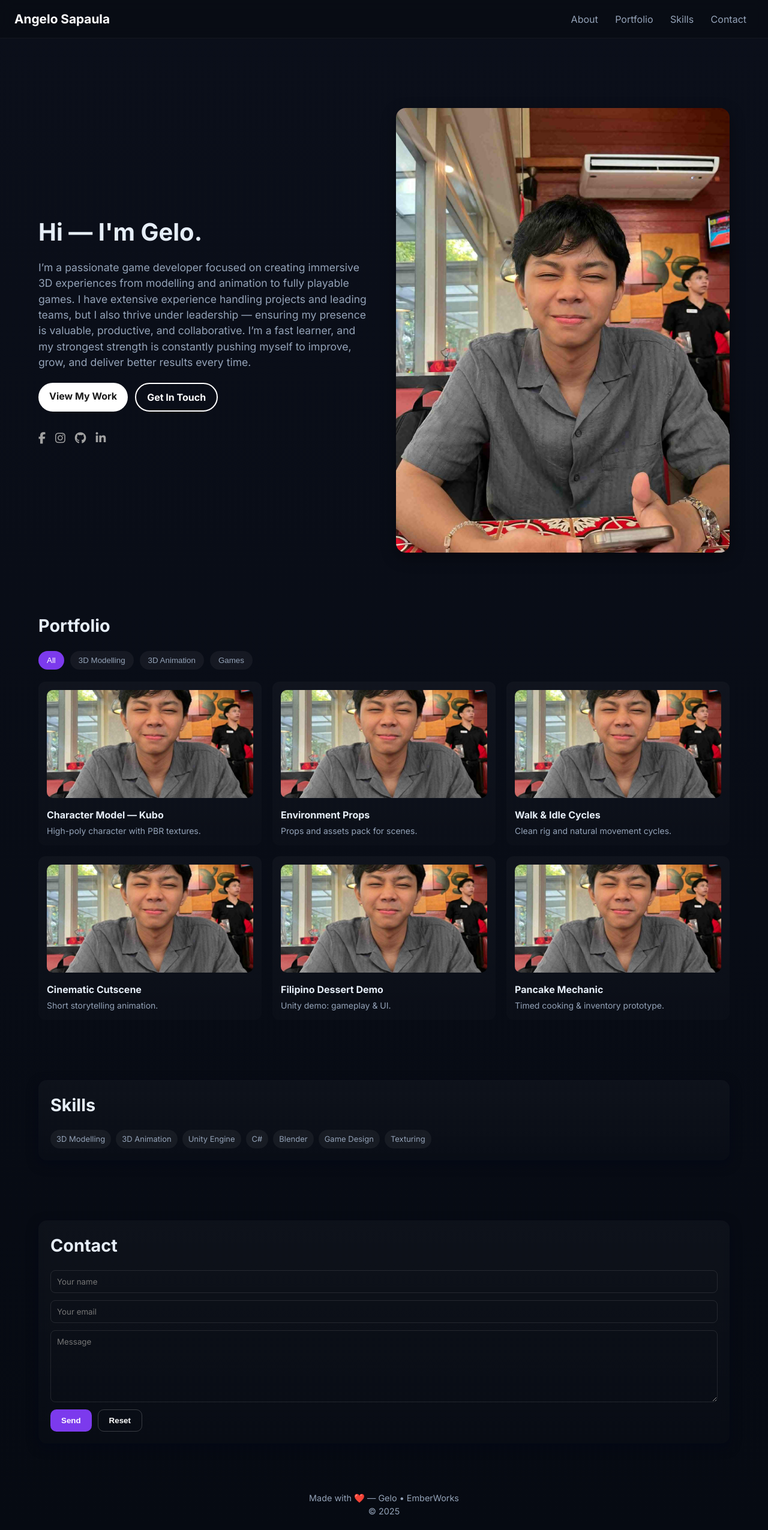
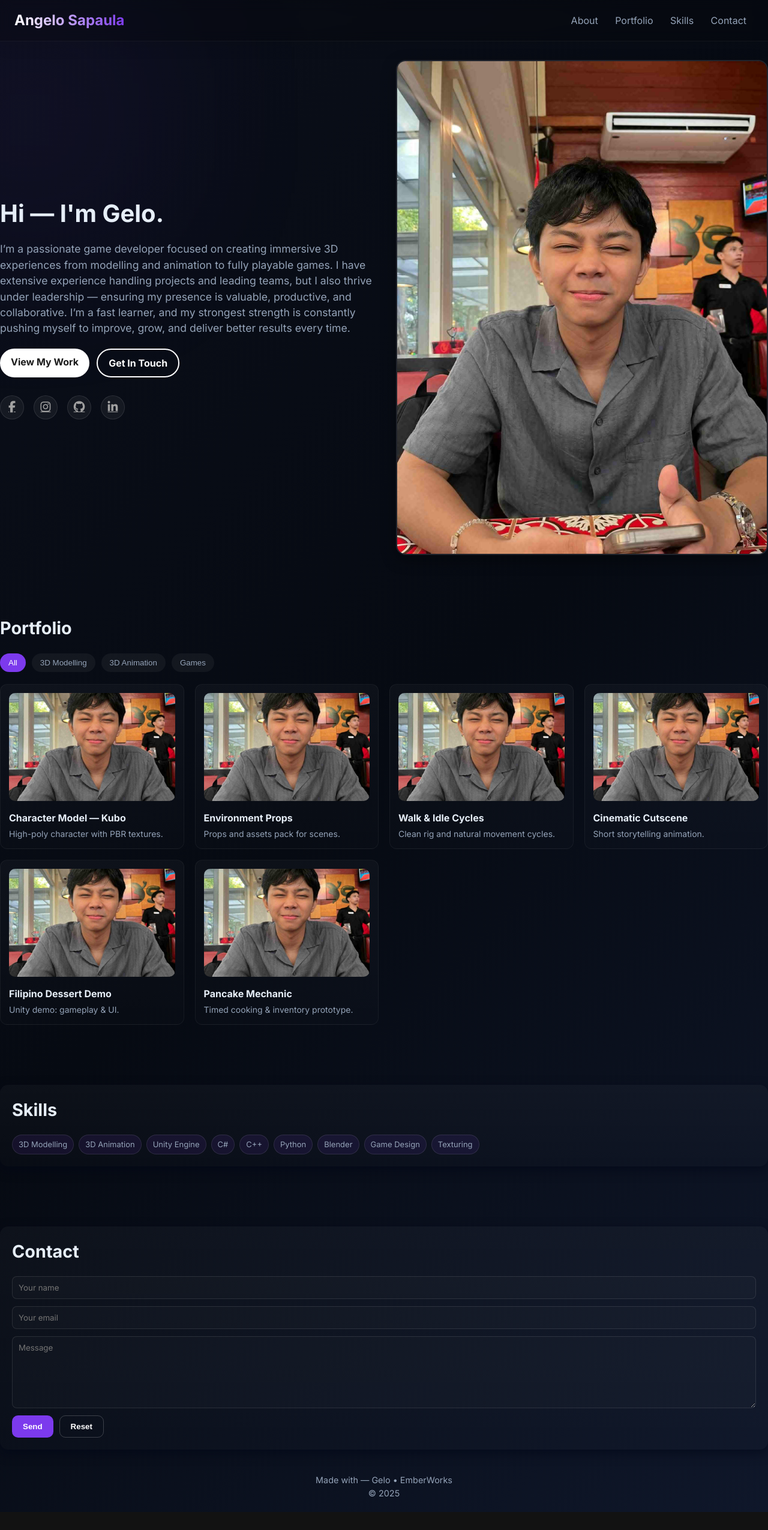
Before and after one commit to AgSapaulaGameDev/GameDev-Portfolio, a plain HTML site: page index.html in a window 1280 px wide. Shown: the whole page at 60% size. After the commit the page ends 2520 px from the top, so only its background shows below. Drawn offline with Linux system fonts and the light colour scheme.

Commit message:
Update index.html
New UI

```diff
--- a/index.html
+++ b/index.html
@@ -1,5 +1,6 @@
 <!DOCTYPE html>
 <html lang="en">
+
 <head>
   <meta charset="utf-8" />
   <meta name="viewport" content="width=device-width, initial-scale=1.0" />
@@ -15,83 +16,221 @@
       --max-width: 1200px;
       color-scheme: dark;
     }
-    * { box-sizing: border-box; margin: 0; padding: 0; }
+
+    * {
+      box-sizing: border-box;
+      margin: 0;
+      padding: 0;
+    }
+
     body {
       font-family: 'Inter', sans-serif;
-      background: linear-gradient(180deg, var(--bg), #060a12);
+      background: linear-gradient(135deg, var(--bg), #060a12, #0f172a);
+      min-height: 100vh;
       color: #e6eef8;
       line-height: 1.5;
     }
+
+    /* Enhanced Header */
     header {
       width: 100%;
-      background: rgba(0,0,0,0.2);
+      background: rgba(0, 0, 0, 0.2);
       position: fixed;
       top: 0;
       left: 0;
       z-index: 10;
       backdrop-filter: blur(10px);
-      border-bottom: 1px solid rgba(255,255,255,0.05);
+      border-bottom: 1px solid rgba(255, 255, 255, 0.05);
+      box-shadow: 0 4px 30px rgba(0, 0, 0, 0.1);
     }
-    .container { max-width: var(--max-width); margin: 0 auto; padding: 80px 24px 40px; }
-    nav { display: flex; justify-content: space-between; align-items: center; padding: 16px 24px; }
-    .logo { font-weight: 700; font-size: 1.3rem; color: #fff; }
+
+    .logo {
+      font-weight: 700;
+      font-size: 1.5rem;
+      color: #fff;
+      background: linear-gradient(90deg, #fff, var(--accent));
+      -webkit-background-clip: text;
+      -webkit-text-fill-color: transparent;
+    }
+
+    nav {
+      display: flex;
+      justify-content: space-between;
+      align-items: center;
+      padding: 16px 24px;
+    }
+
     nav a {
-      color: var(--muted); text-decoration: none; margin: 0 12px;
-      font-weight: 500; transition: 0.2s;
+      color: var(--muted);
+      text-decoration: none;
+      margin: 0 12px;
+      font-weight: 500;
+      transition: 0.2s;
     }
-    nav a:hover { color: white; }
+
+    nav a:hover {
+      color: white;
+    }
 
     /* Hero Section */
     .hero {
-      display: grid; grid-template-columns: 1fr 1fr; gap: 40px; align-items: center;
+      display: grid;
+      grid-template-columns: 1fr 1fr;
+      gap: 40px;
+      align-items: center;
       min-height: 90vh;
+      position: relative;
     }
+
+    .hero::before {
+      content: '';
+      position: absolute;
+      width: 300px;
+      height: 300px;
+      background: var(--accent);
+      filter: blur(150px);
+      opacity: 0.15;
+      top: -50px;
+      left: -100px;
+      z-index: -1;
+    }
+
     .hero img {
-      width: 100%; border-radius: 16px; box-shadow: 0 8px 24px rgba(0,0,0,0.4);
+      width: 100%;
+      border-radius: 16px;
+      box-shadow: 0 8px 24px rgba(0, 0, 0, 0.4);
+      transition: transform 0.3s ease;
+      border: 2px solid rgba(255, 255, 255, 0.1);
     }
-    .hero h1 { font-size: 2.5rem; margin-bottom: 16px; }
-    .hero p { color: var(--muted); margin-bottom: 20px; font-size: 1.1rem; }
+
+    .hero img:hover {
+      transform: scale(1.02);
+    }
+
+    .hero h1 {
+      font-size: 2.5rem;
+      margin-bottom: 16px;
+    }
+
+    .hero p {
+      color: var(--muted);
+      margin-bottom: 20px;
+      font-size: 1.1rem;
+    }
+
     .btn {
-      background: var(--accent); color: white; padding: 10px 18px;
-      border: none; border-radius: 10px; cursor: pointer; font-weight: 600;
-      text-decoration: none; transition: 0.3s;
+      background: var(--accent);
+      color: white;
+      padding: 10px 18px;
+      border: none;
+      border-radius: 10px;
+      cursor: pointer;
+      font-weight: 600;
+      text-decoration: none;
+      transition: 0.3s;
     }
-    .btn:hover { background: #6d28d9; }
+
+    .btn:hover {
+      background: #6d28d9;
+    }
 
     /* Hero Buttons */
     .hero-buttons {
-      display: flex; gap: 12px; margin-top: 20px; flex-wrap: wrap;
+      display: flex;
+      gap: 12px;
+      margin-top: 20px;
+      flex-wrap: wrap;
     }
+
     .btn.primary {
-      background: white; color: #1a1a1a; font-weight: 700; border-radius: 999px;
+      background: white;
+      color: #1a1a1a;
+      font-weight: 700;
+      border-radius: 999px;
+      transition: all 0.3s ease;
     }
+
     .btn.outline {
-      border: 2px solid white; background: transparent; color: white;
-      font-weight: 700; border-radius: 999px;
+      border: 2px solid white;
+      background: transparent;
+      color: white;
+      font-weight: 700;
+      border-radius: 999px;
+      transition: all 0.3s ease;
     }
+
+    /* Hover Effects */
+    .btn.primary:hover {
+      background: linear-gradient(90deg, #7c3aed, #9f67ff);
+      color: white;
+      transform: translateY(-2px);
+      box-shadow: 0 0 12px rgba(124, 58, 237, 0.5);
+    }
+
+    .btn.outline:hover {
+      background: white;
+      color: #1a1a1a;
+      transform: translateY(-2px);
+      box-shadow: 0 0 12px rgba(255, 255, 255, 0.3);
+    }
+
     .social-links {
-      display: flex; gap: 16px; margin-top: 30px;
+      display: flex;
+      gap: 16px;
+      margin-top: 30px;
     }
+
     .social-links a {
-      color: #a1a1a1; font-size: 1.2rem; transition: 0.2s;
+      color: #a1a1a1;
+      font-size: 1.2rem;
+      transition: 0.2s;
+      width: 40px;
+      height: 40px;
+      border-radius: 50%;
+      display: flex;
+      align-items: center;
+      justify-content: center;
+      background: rgba(255, 255, 255, 0.05);
+      border: 1px solid rgba(255, 255, 255, 0.1);
     }
-    .social-links a:hover { color: white; }
+
+    .social-links a:hover {
+      color: white;
+      background: var(--accent);
+      transform: translateY(-3px);
+    }
 
     /* Portfolio Section */
-    section { margin-top: 100px; }
-    h2 { font-size: 1.8rem; margin-bottom: 20px; }
+    section {
+      margin-top: 100px;
+    }
+
+    h2 {
+      font-size: 1.8rem;
+      margin-bottom: 20px;
+    }
 
     .filter-buttons {
-      display: flex; gap: 10px; margin-bottom: 20px; flex-wrap: wrap;
+      display: flex;
+      gap: 10px;
+      margin-bottom: 20px;
+      flex-wrap: wrap;
     }
+
     .filter-btn {
       background: rgba(255, 255, 255, 0.05);
-      border: none; color: var(--muted);
-      padding: 8px 14px; border-radius: 999px;
-      cursor: pointer; transition: 0.2s;
+      border: none;
+      color: var(--muted);
+      padding: 8px 14px;
+      border-radius: 999px;
+      cursor: pointer;
+      transition: 0.2s;
     }
-    .filter-btn.active, .filter-btn:hover {
-      background: var(--accent); color: #fff;
+
+    .filter-btn.active,
+    .filter-btn:hover {
+      background: var(--accent);
+      color: #fff;
     }
 
     .projects-grid {
@@ -99,68 +238,212 @@
       grid-template-columns: repeat(auto-fill, minmax(280px, 1fr));
       gap: 18px;
     }
+
+    /* Enhanced Project Cards */
     .project-card {
-      background: linear-gradient(180deg, rgba(255,255,255,0.03), rgba(255,255,255,0.01));
-      border-radius: 12px; padding: 14px; cursor: pointer;
+      border: 1px solid rgba(255, 255, 255, 0.05);
+      position: relative;
+      overflow: hidden;
+      background: linear-gradient(180deg, rgba(255, 255, 255, 0.03), rgba(255, 255, 255, 0.01));
+      border-radius: 12px;
+      padding: 14px;
+      cursor: pointer;
       transition: transform 0.2s ease, background 0.3s;
     }
+
+    .project-card::before {
+      content: '';
+      position: absolute;
+      top: 0;
+      left: -100%;
+      width: 100%;
+      height: 100%;
+      background: linear-gradient(
+        90deg,
+        transparent,
+        rgba(255, 255, 255, 0.05),
+        transparent
+      );
+      transition: 0.5s;
+    }
+
     .project-card:hover {
       transform: translateY(-4px);
-      background: rgba(255,255,255,0.06);
+      background: rgba(255, 255, 255, 0.06);
     }
+
+    .project-card:hover::before {
+      left: 100%;
+    }
+
     .project-card img {
-      width: 100%; border-radius: 10px; height: 180px;
-      object-fit: cover; margin-bottom: 10px;
+      width: 100%;
+      border-radius: 10px;
+      height: 180px;
+      object-fit: cover;
+      margin-bottom: 10px;
     }
-    .project-card h3 { margin: 0 0 4px; font-size: 16px; }
-    .project-card p { margin: 0; font-size: 14px; color: var(--muted); }
+
+    .project-card h3 {
+      margin: 0 0 4px;
+      font-size: 16px;
+    }
+
+    .project-card p {
+      margin: 0;
+      font-size: 14px;
+      color: var(--muted);
+    }
 
     /* Modal */
     .modal-back {
-      position: fixed; inset: 0; display: none;
-      align-items: center; justify-content: center;
-      background: rgba(0, 0, 0, 0.7); z-index: 50;
+      position: fixed;
+      inset: 0;
+      display: none;
+      align-items: center;
+      justify-content: center;
+      background: rgba(0, 0, 0, 0.7);
+      z-index: 50;
     }
+
     .modal {
-      background: var(--card); padding: 20px; border-radius: 12px;
-      max-width: 600px; width: 90%; color: #fff; text-align: center;
+      background: var(--card);
+      padding: 20px;
+      border-radius: 12px;
+      max-width: 600px;
+      width: 90%;
+      color: #fff;
+      text-align: center;
+      animation: modalIn 0.3s ease-out;
+      border: 1px solid rgba(255, 255, 255, 0.1);
+      box-shadow: 0 25px 50px -12px rgba(0, 0, 0, 0.5);
     }
-    .modal img { width: 100%; border-radius: 10px; margin-bottom: 10px; }
+
+    @keyframes modalIn {
+      from { transform: scale(0.95); opacity: 0; }
+      to { transform: scale(1); opacity: 1; }
+    }
+
+    .modal img {
+      width: 100%;
+      border-radius: 10px;
+      margin-bottom: 10px;
+    }
 
     /* SKILLS */
-    #skills .card, #contact .card {
-      background: linear-gradient(180deg, rgba(255,255,255,0.03), rgba(255,255,255,0.01));
-      padding: 20px; border-radius: 14px;
-      box-shadow: 0 6px 18px rgba(2,6,23,0.6);
+    #skills .card,
+    #contact .card {
+      background: linear-gradient(180deg, rgba(255, 255, 255, 0.03), rgba(255, 255, 255, 0.01));
+      padding: 20px;
+      border-radius: 14px;
+      box-shadow: 0 6px 18px rgba(2, 6, 23, 0.6);
       backdrop-filter: blur(6px);
     }
-    .skills { display: flex; flex-wrap: wrap; gap: 8px; }
+
+    .skills {
+      display: flex;
+      flex-wrap: wrap;
+      gap: 8px;
+    }
+
     .chip {
-      padding: 6px 10px; border-radius: 999px;
+      padding: 6px 10px;
+      border-radius: 999px;
       background: rgba(255, 255, 255, 0.05);
-      color: var(--muted); font-size: 13px;
+      color: var(--muted);
+      font-size: 13px;
+      border: 1px solid rgba(255, 255, 255, 0.1);
+      background: rgba(124, 58, 237, 0.1);
+      transition: all 0.3s ease;
+    }
+
+    .chip:hover {
+      background: var(--accent);
+      color: white;
+      transform: translateY(-2px);
     }
 
     /* CONTACT */
-    form { display: grid; gap: 12px; margin-top: 10px; }
-    input, textarea {
-      background: transparent; border: 1px solid rgba(255,255,255,0.1);
-      padding: 10px; border-radius: 8px; color: white; font-family: inherit;
+    form {
+      display: grid;
+      gap: 12px;
+      margin-top: 10px;
     }
-    textarea { min-height: 120px; resize: vertical; }
-    .form-buttons { display: flex; gap: 10px; }
+
+    input,
+    textarea {
+      background: transparent;
+      border: 1px solid rgba(255, 255, 255, 0.1);
+      padding: 10px;
+      border-radius: 8px;
+      color: white;
+      font-family: inherit;
+      transition: all 0.3s ease;
+      background: rgba(255, 255, 255, 0.02);
+    }
+
+    input:focus, textarea:focus {
+      background: rgba(255, 255, 255, 0.05);
+      border-color: var(--accent);
+      outline: none;
+      box-shadow: 0 0 0 2px rgba(124, 58, 237, 0.2);
+    }
+
+    textarea {
+      min-height: 120px;
+      resize: vertical;
+    }
+
+    .form-buttons {
+      display: flex;
+      gap: 10px;
+    }
 
     footer {
-      text-align: center; padding: 40px 0 20px;
-      color: var(--muted); font-size: 0.9rem;
+      text-align: center;
+      padding: 40px 0 20px;
+      color: var(--muted);
+      font-size: 0.9rem;
     }
 
     @media (max-width: 900px) {
-      .hero { grid-template-columns: 1fr; text-align: center; }
-      nav { flex-direction: column; gap: 10px; }
+      .hero {
+        grid-template-columns: 1fr;
+        text-align: center;
+      }
+
+      nav {
+        flex-direction: column;
+        gap: 10px;
+      }
+    }
+
+    /* Scrollbar Styling */
+    ::-webkit-scrollbar {
+      width: 10px;
+    }
+
+    ::-webkit-scrollbar-track {
+      background: var(--bg);
+    }
+
+    ::-webkit-scrollbar-thumb {
+      background: var(--accent);
+      border-radius: 5px;
+    }
+
+    /* Animation Classes */
+    @keyframes fadeIn {
+      from { opacity: 0; transform: translateY(20px); }
+      to { opacity: 1; transform: translateY(0); }
+    }
+
+    section {
+      animation: fadeIn 0.8s ease-out forwards;
     }
   </style>
 </head>
+
 <body>
 
   <header>
@@ -180,9 +463,12 @@
       <div>
         <h1>Hi — I'm Gelo.</h1>
         <p>
-          I’m a passionate game developer focused on creating immersive 3D experiences from modelling and animation to fully playable games.
-          I have extensive experience handling projects and leading teams, but I also thrive under leadership — ensuring my presence is valuable, productive, and collaborative.
-          I’m a fast learner, and my strongest strength is constantly pushing myself to improve, grow, and deliver better results every time.
+          I’m a passionate game developer focused on creating immersive 3D experiences from modelling and animation to
+          fully playable games.
+          I have extensive experience handling projects and leading teams, but I also thrive under leadership — ensuring
+          my presence is valuable, productive, and collaborative.
+          I’m a fast learner, and my strongest strength is constantly pushing myself to improve, grow, and deliver
+          better results every time.
         </p>
 
         <div class="hero-buttons">
@@ -200,8 +486,6 @@
       <img src="Images/download.jpg" alt="Profile Photo">
     </section>
 
-    <!-- Enhanced Portfolio Section -->
-    <!-- Portfolio Section -->
     <section id="projects">
       <h2>Portfolio</h2>
       <div class="filter-buttons">
@@ -250,7 +534,6 @@
       </div>
     </section>
 
-
     <section id="skills">
       <div class="card">
         <h2>Skills</h2>
@@ -259,6 +542,8 @@
           <span class="chip">3D Animation</span>
           <span class="chip">Unity Engine</span>
           <span class="chip">C#</span>
+          <span class="chip">C++</span>
+          <span class="chip">Python</span>
           <span class="chip">Blender</span>
           <span class="chip">Game Design</span>
           <span class="chip">Texturing</span>
@@ -275,7 +560,8 @@
           <textarea id="message" placeholder="Message" required></textarea>
           <div class="form-buttons">
             <button class="btn" type="submit">Send</button>
-            <button class="btn" style="background:transparent;border:1px solid rgba(255,255,255,0.2);" type="button" onclick="resetForm()">Reset</button>
+            <button class="btn" style="background:transparent;border:1px solid rgba(255,255,255,0.2);" type="button"
+              onclick="resetForm()">Reset</button>
           </div>
         </form>
       </div>
@@ -283,11 +569,10 @@
   </div>
 
   <footer>
-    <div>Made with ❤️ — Gelo • EmberWorks</div>
+    <div>Made with — Gelo • EmberWorks</div>
     <div>© <span id="year"></span></div>
   </footer>
 
-  <!-- Modal -->
   <div class="modal-back" id="modalBack">
     <div class="modal" id="modal">
       <img id="modalImg" src="" alt="">
@@ -309,7 +594,6 @@
     }
     function resetForm() { document.querySelector('form').reset(); }
 
-    // Portfolio Filters
     const filterButtons = document.querySelectorAll(".filter-btn");
     const projectCards = document.querySelectorAll(".project-card");
     filterButtons.forEach(btn => {
@@ -323,7 +607,6 @@
       });
     });
 
-    // Modal
     const modalBack = document.getElementById("modalBack");
     const modalImg = document.getElementById("modalImg");
     const modalTitle = document.getElementById("modalTitle");
@@ -342,4 +625,5 @@
     });
   </script>
 </body>
+
 </html>
```
